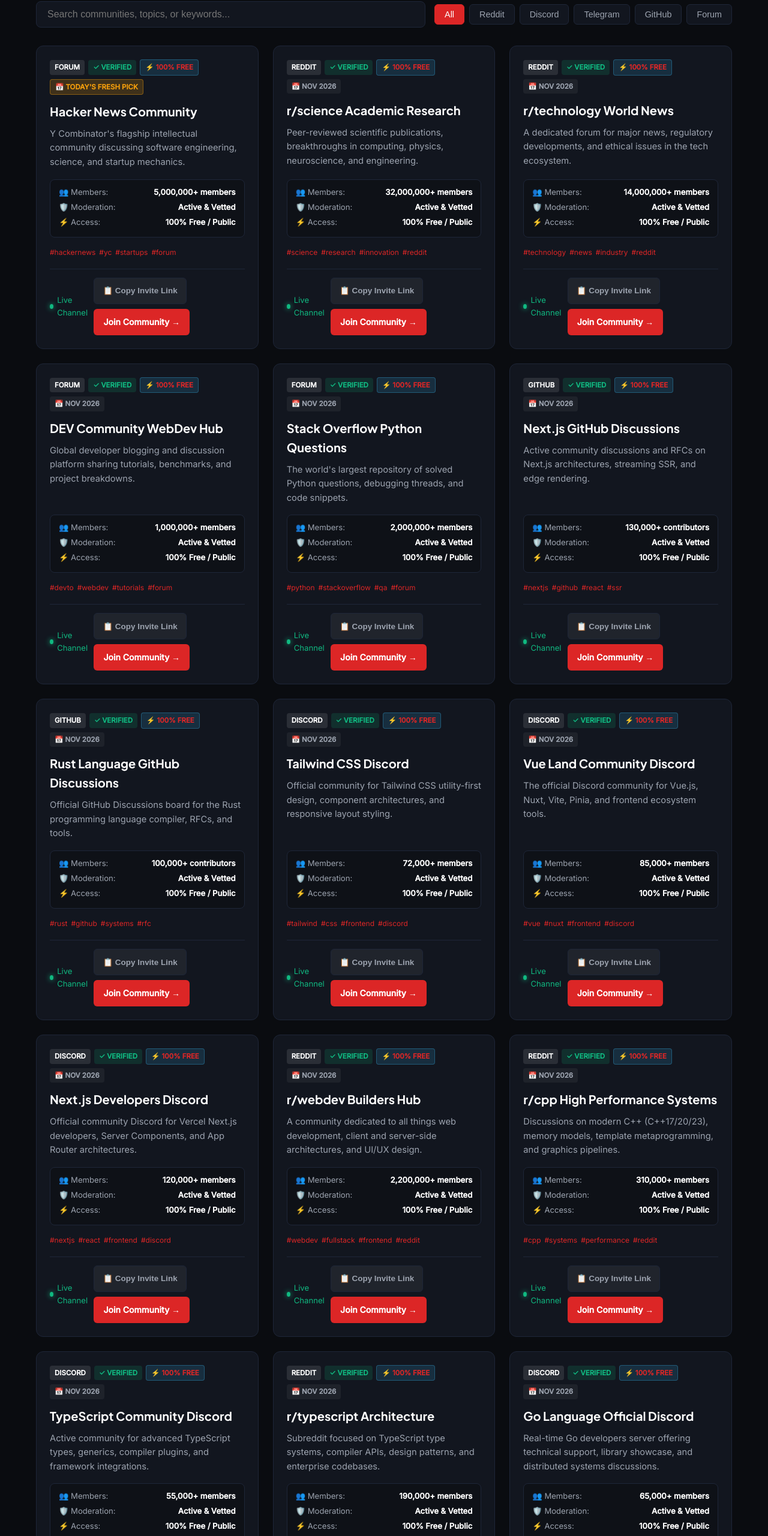
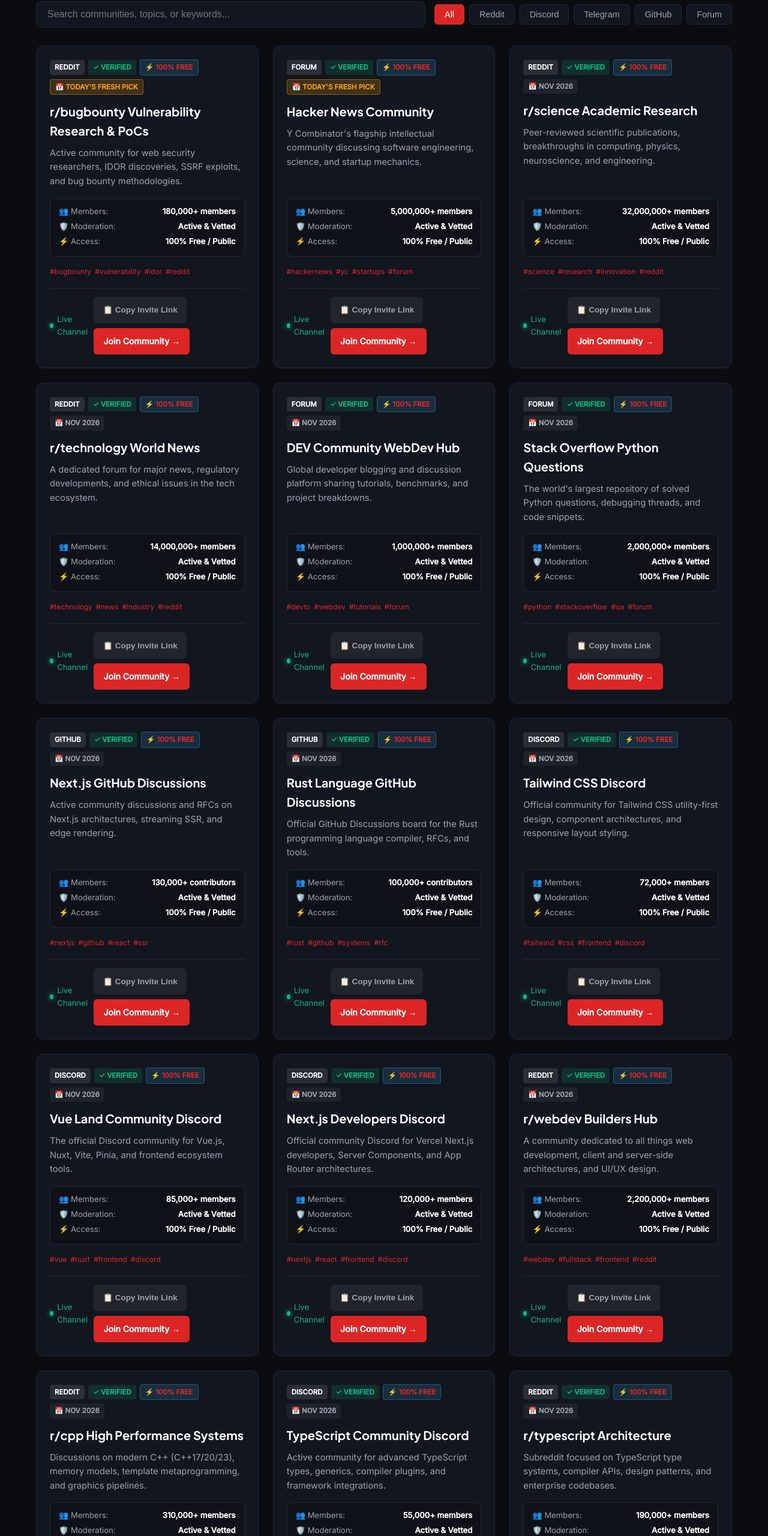
Before and after one commit to jibranpcccc/ethical-hacking-bugbounty-hub, a plain HTML site: page index.html in a window 1280 px wide. Shown: the part 1159-3720 px from the top of the page at 60% size. Drawn offline with Linux system fonts and the light colour scheme.

Commit message:
feat(replenishment): fresh community links added - 2026-11-18 [skip ci]

```diff
--- a/feed.xml
+++ b/feed.xml
@@ -4,10 +4,17 @@
     <title>Bug Bounty &amp; Ethical Hacking Hunters Hub</title>
     <link>https://jibranpcccc.github.io/ethical-hacking-bugbounty-hub/</link>
     <description>Verified community directory and updates.</description>
-    <lastBuildDate>Wed, 18 Nov 2026 06:02:51 GMT</lastBuildDate>
+    <lastBuildDate>Wed, 18 Nov 2026 07:24:19 GMT</lastBuildDate>
     <atom:link href="https://jibranpcccc.github.io/ethical-hacking-bugbounty-hub/feed.xml" rel="self" type="application/rss+xml"/>
     <atom:link href="https://pubsubhubbub.appspot.com/" rel="hub"/>
-                                                                                                                                                                                                                                <item>
+                                                                                                                                                                                                                                    <item>
+      <title>📅 Today's Fresh Pick: r/bugbounty Vulnerability Research &amp; PoCs (Reddit)</title>
+      <link>https://www.reddit.com/r/bugbounty/</link>
+      <guid isPermaLink="false">https://jibranpcccc.github.io/ethical-hacking-bugbounty-hub/#bug-bounty-ethical-hacking-hunters-hub-reddit-1-2026-11-18</guid>
+      <pubDate>Wed, 18 Nov 2026 07:24:19 GMT</pubDate>
+      <description>Newly verified community added to Bug Bounty &amp; Ethical Hacking Hunters Hub: Active community for web security researchers, IDOR discoveries, SSRF exploits, and bug bounty methodologies.</description>
+    </item>
+<item>
       <title>📅 Today's Fresh Pick: Hacker News Community (Forum)</title>
       <link>https://news.ycombinator.com</link>
       <guid isPermaLink="false">https://jibranpcccc.github.io/ethical-hacking-bugbounty-hub/#ethical-hacking-bugbounty-hub-forum-20261005-1-2026-11-18</guid>
@@ -175,12 +182,5 @@
       <pubDate>Mon, 19 Oct 2026 06:02:48 GMT</pubDate>
       <description>Newly verified community added to Bug Bounty &amp; Ethical Hacking Hunters Hub: Y Combinator's flagship intellectual community discussing software engineering, science, and startup mechanics.</description>
     </item>
-<item>
-      <title>📅 Today's Fresh Pick: Hacker News Community (Forum)</title>
-      <link>https://news.ycombinator.com</link>
-      <guid isPermaLink="false">https://jibranpcccc.github.io/ethical-hacking-bugbounty-hub/#ethical-hacking-bugbounty-hub-forum-20261005-1-2026-10-18</guid>
-      <pubDate>Sun, 18 Oct 2026 06:02:53 GMT</pubDate>
-      <description>Newly verified community added to Bug Bounty &amp; Ethical Hacking Hunters Hub: Y Combinator's flagship intellectual community discussing software engineering, science, and startup mechanics.</description>
-    </item>
   </channel>
 </rss>
--- a/index.html
+++ b/index.html
@@ -148,156 +148,156 @@
           {
             "@type": "ListItem",
             "position": 1,
+            "name": "r/bugbounty Vulnerability Research & PoCs",
+            "description": "Active community for web security researchers, IDOR discoveries, SSRF exploits, and bug bounty methodologies.",
+            "url": "https://www.reddit.com/r/bugbounty/"
+          },
+          {
+            "@type": "ListItem",
+            "position": 2,
             "name": "Hacker News Community",
             "description": "Y Combinator's flagship intellectual community discussing software engineering, science, and startup mechanics.",
             "url": "https://news.ycombinator.com"
           },
           {
             "@type": "ListItem",
-            "position": 2,
+            "position": 3,
             "name": "r/science Academic Research",
             "description": "Peer-reviewed scientific publications, breakthroughs in computing, physics, neuroscience, and engineering.",
             "url": "https://www.reddit.com/r/science/"
           },
           {
             "@type": "ListItem",
-            "position": 3,
+            "position": 4,
             "name": "r/technology World News",
             "description": "A dedicated forum for major news, regulatory developments, and ethical issues in the tech ecosystem.",
             "url": "https://www.reddit.com/r/technology/"
           },
           {
             "@type": "ListItem",
-            "position": 4,
+            "position": 5,
             "name": "DEV Community WebDev Hub",
             "description": "Global developer blogging and discussion platform sharing tutorials, benchmarks, and project breakdowns.",
             "url": "https://dev.to/t/webdev"
           },
           {
             "@type": "ListItem",
-            "position": 5,
+            "position": 6,
             "name": "Stack Overflow Python Questions",
             "description": "The world's largest repository of solved Python questions, debugging threads, and code snippets.",
             "url": "https://stackoverflow.com/questions/tagged/python"
           },
           {
             "@type": "ListItem",
-            "position": 6,
+            "position": 7,
             "name": "Next.js GitHub Discussions",
             "description": "Active community discussions and RFCs on Next.js architectures, streaming SSR, and edge rendering.",
             "url": "https://github.com/vercel/next.js/discussions"
           },
           {
             "@type": "ListItem",
-            "position": 7,
+            "position": 8,
             "name": "Rust Language GitHub Discussions",
             "description": "Official GitHub Discussions board for the Rust programming language compiler, RFCs, and tools.",
             "url": "https://users.rust-lang.org"
           },
           {
             "@type": "ListItem",
-            "position": 8,
+            "position": 9,
             "name": "Tailwind CSS Discord",
             "description": "Official community for Tailwind CSS utility-first design, component architectures, and responsive layout styling.",
             "url": "https://discord.gg/tailwind"
           },
           {
             "@type": "ListItem",
-            "position": 9,
+            "position": 10,
             "name": "Vue Land Community Discord",
             "description": "The official Discord community for Vue.js, Nuxt, Vite, Pinia, and frontend ecosystem tools.",
             "url": "https://discord.gg/vue"
           },
           {
             "@type": "ListItem",
-            "position": 10,
+            "position": 11,
             "name": "Next.js Developers Discord",
             "description": "Official community Discord for Vercel Next.js developers, Server Components, and App Router architectures.",
             "url": "https://discord.gg/nextjs"
           },
           {
             "@type": "ListItem",
-            "position": 11,
+            "position": 12,
             "name": "r/webdev Builders Hub",
             "description": "A community dedicated to all things web development, client and server-side architectures, and UI/UX design.",
             "url": "https://www.reddit.com/r/webdev/"
           },
           {
             "@type": "ListItem",
-            "position": 12,
+            "position": 13,
             "name": "r/cpp High Performance Systems",
             "description": "Discussions on modern C++ (C++17/20/23), memory models, template metaprogramming, and graphics pipelines.",
             "url": "https://www.reddit.com/r/cpp/"
           },
           {
             "@type": "ListItem",
-            "position": 13,
+            "position": 14,
             "name": "TypeScript Community Discord",
             "description": "Active community for advanced TypeScript types, generics, compiler plugins, and framework integrations.",
             "url": "https://discord.gg/typescript"
           },
           {
             "@type": "ListItem",
-            "position": 14,
+            "position": 15,
             "name": "r/typescript Architecture",
             "description": "Subreddit focused on TypeScript type systems, compiler APIs, design patterns, and enterprise codebases.",
             "url": "https://www.reddit.com/r/typescript/"
           },
           {
             "@type": "ListItem",
-            "position": 15,
+            "position": 16,
             "name": "Go Language Official Discord",
             "description": "Real-time Go developers server offering technical support, library showcase, and distributed systems discussions.",
             "url": "https://discord.gg/golang"
           },
           {
             "@type": "ListItem",
-            "position": 16,
+            "position": 17,
             "name": "r/golang Backend Hub",
             "description": "Community for Go programmers covering microservices, concurrency patterns, standard library best practices, and tooling.",
             "url": "https://www.reddit.com/r/golang/"
           },
           {
             "@type": "ListItem",
-            "position": 17,
+            "position": 18,
             "name": "NahamSec Ethical Hackers Discord",
             "description": "High-signal cybersecurity community founded by NahamSec for bug bounty hunters, Burp Suite methodology, recon scripts, and CTFs.",
             "url": "https://discord.gg/nahamsec"
           },
           {
             "@type": "ListItem",
-            "position": 18,
+            "position": 19,
             "name": "Web Developers Network",
             "description": "Public channel providing updates on frontend, backend, browser standards, and dev tooling.",
             "url": "https://t.me/webdev_hub"
           },
           {
             "@type": "ListItem",
-            "position": 19,
+            "position": 20,
             "name": "Reactiflux Discord Community",
             "description": "The largest community of React, React Native, and full-stack JavaScript developers on Discord.",
             "url": "https://discord.gg/reactiflux"
           },
           {
             "@type": "ListItem",
-            "position": 20,
+            "position": 21,
             "name": "r/javascript Global Hub",
             "description": "Discussions, releases, frameworks, and architecture patterns from across the JavaScript and ECMAScript ecosystem.",
             "url": "https://www.reddit.com/r/javascript/"
           },
           {
             "@type": "ListItem",
-            "position": 21,
+            "position": 22,
             "name": "r/rust Systems Programming",
             "description": "Dedicated community for the Rust programming language focusing on memory safety, concurrency, and high-performance systems.",
             "url": "https://www.reddit.com/r/rust/"
-          },
-          {
-            "@type": "ListItem",
-            "position": 22,
-            "name": "r/bugbounty Vulnerability Research & PoCs",
-            "description": "Active community for web security researchers, IDOR discoveries, SSRF exploits, and bug bounty methodologies.",
-            "url": "https://www.reddit.com/r/bugbounty/"
           },
           {
             "@type": "ListItem",
@@ -617,7 +617,31 @@
         </div>
         <div id="vetted-communities" class="grid">
 
-        <div id="community-card-1" class="card" data-platform="forum" data-category="computer science & startups">
+        <div id="community-card-1" class="card" data-platform="reddit" data-category="bug bounty">
+            <div class="card-header">
+                <span class="badge badge-platform">Reddit</span>
+                <span class="badge badge-verified">✓ Verified</span>
+                <span class="badge badge-free">⚡ 100% Free</span>
+                <span class="badge badge-date" style="background: rgba(245, 158, 11, 0.2); color: #f59e0b; border: 1px solid rgba(245, 158, 11, 0.4); font-weight: 700;">📅 Today's Fresh Pick</span>
+            </div>
+            <h3 class="card-title">r/bugbounty Vulnerability Research & PoCs</h3>
+            <p class="card-desc">Active community for web security researchers, IDOR discoveries, SSRF exploits, and bug bounty methodologies.</p>
+            <div class="spec-matrix">
+                <div class="spec-row"><span>👥 Members:</span> <strong>180,000+ members</strong></div>
+                <div class="spec-row"><span>🛡️ Moderation:</span> <strong>Active & Vetted</strong></div>
+                <div class="spec-row"><span>⚡ Access:</span> <strong>100% Free / Public</strong></div>
+            </div>
+            <div class="tags-row"><span class="tag">#bugbounty</span><span class="tag">#vulnerability</span><span class="tag">#idor</span><span class="tag">#reddit</span></div>
+            <div class="card-footer">
+                <span class="activity-pulse"><span class="pulse-dot"></span> Live Channel</span>
+                <div class="card-actions">
+                    <button class="btn-copy-invite" onclick="copyInviteLink(event, 'https://www.reddit.com/r/bugbounty/')">📋 Copy Invite Link</button>
+                    <a href="https://www.reddit.com/r/bugbounty/" target="_blank" rel="noopener noreferrer" class="btn-join">Join Community →</a>
+                </div>
+            </div>
+        </div>
+
+        <div id="community-card-2" class="card" data-platform="forum" data-category="computer science & startups">
             <div class="card-header">
                 <span class="badge badge-platform">Forum</span>
                 <span class="badge badge-verified">✓ Verified</span>
@@ -641,7 +665,7 @@
             </div>
         </div>
 
-        <div id="community-card-2" class="card" data-platform="reddit" data-category="science & innovation">
+        <div id="community-card-3" class="card" data-platform="reddit" data-category="science & innovation">
             <div class="card-header">
                 <span class="badge badge-platform">Reddit</span>
                 <span class="badge badge-verified">✓ Verified</span>
@@ -665,7 +689,7 @@
             </div>
         </div>
 
-        <div id="community-card-3" class="card" data-platform="reddit" data-category="tech news">
+        <div id="community-card-4" class="card" data-platform="reddit" data-category="tech news">
             <div class="card-header">
                 <span class="badge badge-platform">Reddit</span>
                 <span class="badge badge-verified">✓ Verified</span>
@@ -689,7 +713,7 @@
             </div>
         </div>
 
-        <div id="community-card-4" class="card" data-platform="forum" data-category="web development">
+        <div id="community-card-5" class="card" data-platform="forum" data-category="web development">
             <div class="card-header">
                 <span class="badge badge-platform">Forum</span>
                 <span class="badge badge-verified">✓ Verified</span>
@@ -713,7 +737,7 @@
             </div>
         </div>
 
-        <div id="community-card-5" class="card" data-platform="forum" data-category="python development">
+        <div id="community-card-6" class="card" data-platform="forum" data-category="python development">
             <div class="card-header">
                 <span class="badge badge-platform">Forum</span>
                 <span class="badge badge-verified">✓ Verified</span>
@@ -737,7 +761,7 @@
             </div>
         </div>
 
-        <div id="community-card-6" class="card" data-platform="github" data-category="frontend engineering">
+        <div id="community-card-7" class="card" data-platform="github" data-category="frontend engineering">
             <div class="card-header">
                 <span class="badge badge-platform">GitHub</span>
                 <span class="badge badge-verified">✓ Verified</span>
@@ -761,7 +785,7 @@
             </div>
         </div>
 
-        <div id="community-card-7" class="card" data-platform="github" data-category="systems programming">
+        <div id="community-card-8" class="card" data-platform="github" data-category="systems programming">
             <div class="card-header">
                 <span class="badge badge-platform">GitHub</span>
                 <span class="badge badge-verified">✓ Verified</span>
@@ -785,7 +809,7 @@
             </div>
         </div>
 
-        <div id="community-card-8" class="card" data-platform="discord" data-category="frontend engineering">
+        <div id="community-card-9" class="card" data-platform="discord" data-category="frontend engineering">
             <div class="card-header">
                 <span class="badge badge-platform">Discord</span>
                 <span class="badge badge-verified">✓ Verified</span>
@@ -809,7 +833,7 @@
             </div>
         </div>
 
-        <div id="community-card-9" class="card" data-platform="discord" data-category="frontend engineering">
+        <div id="community-card-10" class="card" data-platform="discord" data-category="frontend engineering">
             <div class="card-header">
                 <span class="badge badge-platform">Discord</span>
                 <span class="badge badge-verified">✓ Verified</span>
@@ -833,7 +857,7 @@
             </div>
         </div>
 
-        <div id="community-card-10" class="card" data-platform="discord" data-category="frontend engineering">
+        <div id="community-card-11" class="card" data-platform="discord" data-category="frontend engineering">
             <div class="card-header">
                 <span class="badge badge-platform">Discord</span>
                 <span class="badge badge-verified">✓ Verified</span>
@@ -857,7 +881,7 @@
             </div>
         </div>
 
-        <div id="community-card-11" class="card" data-platform="reddit" data-category="web development">
+        <div id="community-card-12" class="card" data-platform="reddit" data-category="web development">
             <div class="card-header">
                 <span class="badge badge-platform">Reddit</span>
                 <span class="badge badge-verified">✓ Verified</span>
@@ -881,7 +905,7 @@
             </div>
         </div>
 
-        <div id="community-card-12" class="card" data-platform="reddit" data-category="systems programming">
+        <div id="community-card-13" class="card" data-platform="reddit" data-category="systems programming">
             <div class="card-header">
                 <span class="badge badge-platform">Reddit</span>
                 <span class="badge badge-verified">✓ Verified</span>
@@ -905,7 +929,7 @@
             </div>
         </div>
 
-        <div id="community-card-13" class="card" data-platform="discord" data-category="web development">
+        <div id="community-card-14" class="card" data-platform="discord" data-category="web development">
             <div class="card-header">
                 <span class="badge badge-platform">Discord</span>
                 <span class="badge badge-verified">✓ Verified</span>
@@ -929,7 +953,7 @@
             </div>
         </div>
 
-        <div id="community-card-14" class="card" data-platform="reddit" data-category="web development">
+        <div id="community-card-15" class="card" data-platform="reddit" data-category="web development">
             <div class="card-header">
                 <span class="badge badge-platform">Reddit</span>
                 <span class="badge badge-verified">✓ Verified</span>
@@ -953,7 +977,7 @@
             </div>
         </div>
 
-        <div id="community-card-15" class="card" data-platform="discord" data-category="backend engineering">
+        <div id="community-card-16" class="card" data-platform="discord" data-category="backend engineering">
             <div class="card-header">
                 <span class="badge badge-platform">Discord</span>
                 <span class="badge badge-verified">✓ Verified</span>
@@ -977,7 +1001,7 @@
             </div>
         </div>
 
-        <div id="community-card-16" class="card" data-platform="reddit" data-category="backend engineering">
+        <div id="community-card-17" class="card" data-platform="reddit" data-category="backend engineering">
             <div class="card-header">
                 <span class="badge badge-platform">Reddit</span>
                 <span class="badge badge-verified">✓ Verified</span>
@@ -1001,7 +1025,7 @@
             </div>
         </div>
 
-        <div id="community-card-17" class="card" data-platform="discord" data-category="bug bounty & pentesting">
+        <div id="community-card-18" class="card" data-platform="discord" data-category="bug bounty & pentesting">
             <div class="card-header">
                 <span class="badge badge-platform">Discord</span>
                 <span class="badge badge-verified">✓ Verified</span>
@@ -1025,7 +1049,7 @@
             </div>
         </div>
 
-        <div id="community-card-18" class="card" data-platform="telegram" data-category="web development">
+        <div id="community-card-19" class="card" data-platform="telegram" data-category="web development">
             <div class="card-header">
                 <span class="badge badge-platform">Telegram</span>
                 <span class="badge badge-verified">✓ Verified</span>
@@ -1049,7 +1073,7 @@
             </div>
         </div>
 
-        <div id="community-card-19" class="card" data-platform="discord" data-category="frontend engineering">
+        <div id="community-card-20" class="card" data-platform="discord" data-category="frontend engineering">
             <div class="card-header">
                 <span class="badge badge-platform">Discord</span>
                 <span class="badge badge-verified">✓ Verified</span>
@@ -1073,7 +1097,7 @@
             </div>
         </div>
 
-        <div id="community-card-20" class="card" data-platform="reddit" data-category="web development">
+        <div id="community-card-21" class="card" data-platform="reddit" data-category="web development">
             <div class="card-header">
                 <span class="badge badge-platform">Reddit</span>
                 <span class="badge badge-verified">✓ Verified</span>
@@ -1097,7 +1121,7 @@
             </div>
         </div>
 
-        <div id="community-card-21" class="card" data-platform="reddit" data-category="systems programming">
+        <div id="community-card-22" class="card" data-platform="reddit" data-category="systems programming">
             <div class="card-header">
                 <span class="badge badge-platform">Reddit</span>
                 <span class="badge badge-verified">✓ Verified</span>
@@ -1117,30 +1141,6 @@
                 <div class="card-actions">
                     <button class="btn-copy-invite" onclick="copyInviteLink(event, 'https://www.reddit.com/r/rust/')">📋 Copy Invite Link</button>
                     <a href="https://www.reddit.com/r/rust/" target="_blank" rel="noopener noreferrer" class="btn-join">Join Community →</a>
-                </div>
-            </div>
-        </div>
-
-        <div id="community-card-22" class="card" data-platform="reddit" data-category="bug bounty">
-            <div class="card-header">
-                <span class="badge badge-platform">Reddit</span>
-                <span class="badge badge-verified">✓ Verified</span>
-                <span class="badge badge-free">⚡ 100% Free</span>
-                <span class="badge badge-date">📅 Nov 2026</span>
-            </div>
-            <h3 class="card-title">r/bugbounty Vulnerability Research & PoCs</h3>
-            <p class="card-desc">Active community for web security researchers, IDOR discoveries, SSRF exploits, and bug bounty methodologies.</p>
-            <div class="spec-matrix">
-                <div class="spec-row"><span>👥 Members:</span> <strong>180,000+ members</strong></div>
-                <div class="spec-row"><span>🛡️ Moderation:</span> <strong>Active & Vetted</strong></div>
-                <div class="spec-row"><span>⚡ Access:</span> <strong>100% Free / Public</strong></div>
-            </div>
-            <div class="tags-row"><span class="tag">#bugbounty</span><span class="tag">#vulnerability</span><span class="tag">#idor</span><span class="tag">#reddit</span></div>
-            <div class="card-footer">
-                <span class="activity-pulse"><span class="pulse-dot"></span> Live Channel</span>
-                <div class="card-actions">
-                    <button class="btn-copy-invite" onclick="copyInviteLink(event, 'https://www.reddit.com/r/bugbounty/')">📋 Copy Invite Link</button>
-                    <a href="https://www.reddit.com/r/bugbounty/" target="_blank" rel="noopener noreferrer" class="btn-join">Join Community →</a>
                 </div>
             </div>
         </div>
```
Also changed, not shown: data/groups.json (+20 -19 lines).
